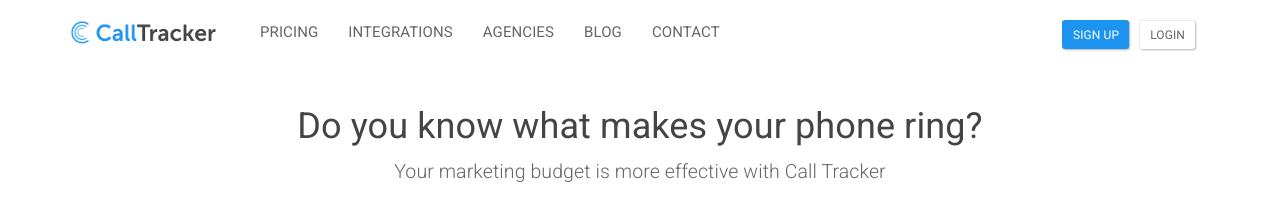
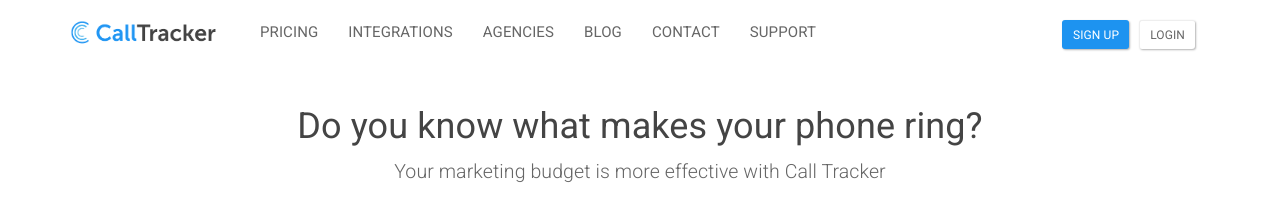
Before and after one commit to sumonst21/calltrackerio-site, a Jekyll site: the page built from index.html, in a window 1280 px wide and 900 px high. Shown: the top 216 px of the window. Built offline with Jekyll 4.4.1, drawn with Linux system fonts in a browser that asks for light colours.

Commit message:
add support to main nav

```diff
--- a/_includes/header.html
+++ b/_includes/header.html
@@ -20,6 +20,7 @@
         <li><a href="/agencies/">Agencies</a></li>
         <li><a href="/blog/">Blog</a></li>
         <li><a href="/contact/">Contact</a></li>
+        <li><a href="https://app.calltracker.io/help/">Support</a></li>
       </ul>
   </div>
 </div><!--/.nav-collapse -->
```
